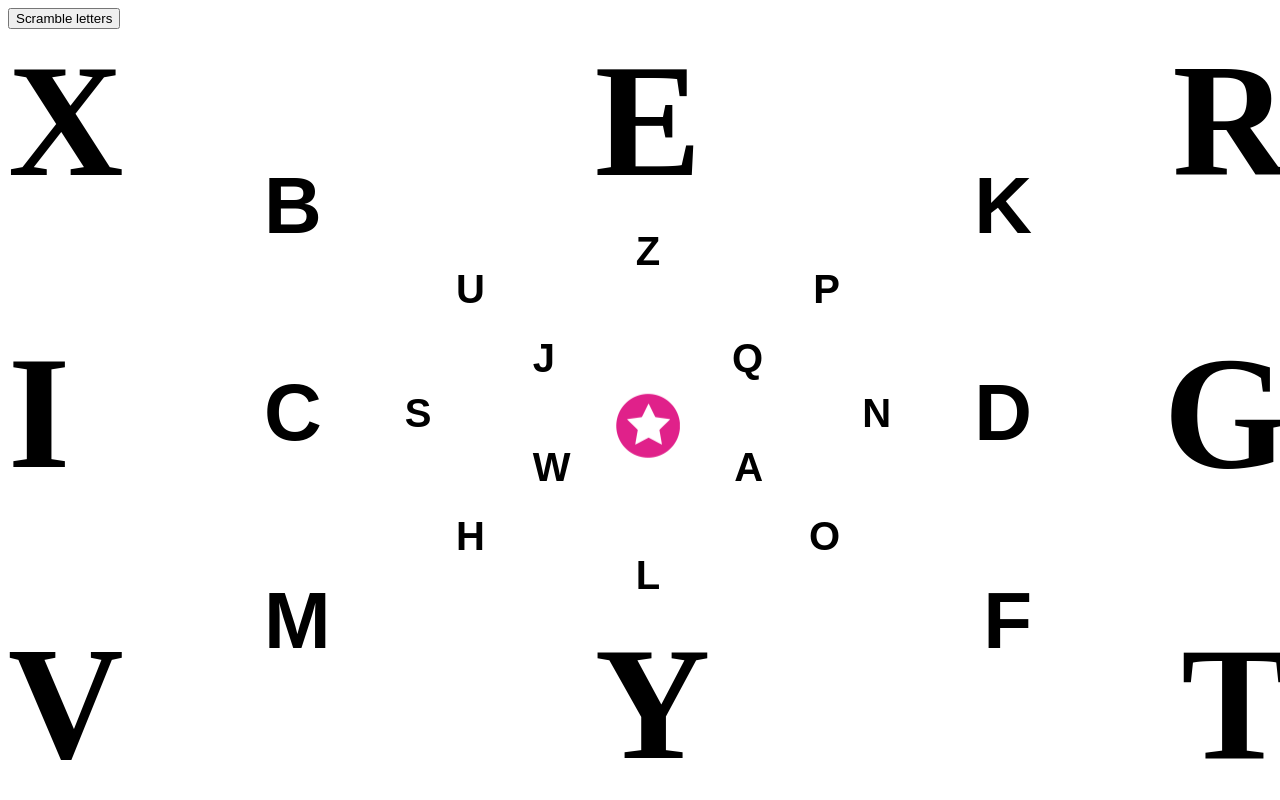
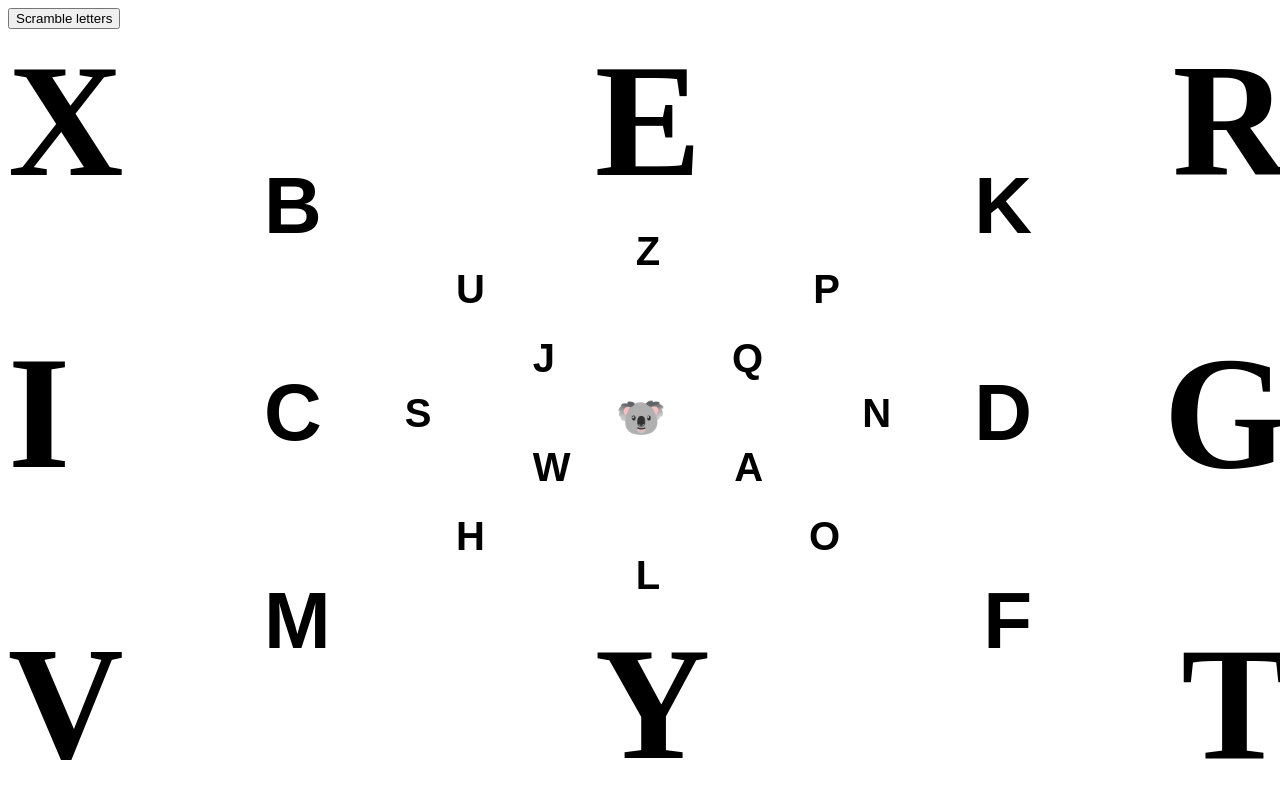
Before and after one commit to verythorough/eye-chart, a plain HTML site: page index.html in a window 1280 px wide. Drawn offline with Linux system fonts and the light colour scheme.

Commit message:
Update index.html

```diff
--- a/index.html
+++ b/index.html
@@ -71,7 +71,7 @@
         </div>
       </div>
       <div id="focus-point" class="small-letters centered">
-        <img src="circle-star.png" alt="Focus your gaze on this image.">
+        🐨
       </div>
     </div>
     <script src="script.js"></script>
```
